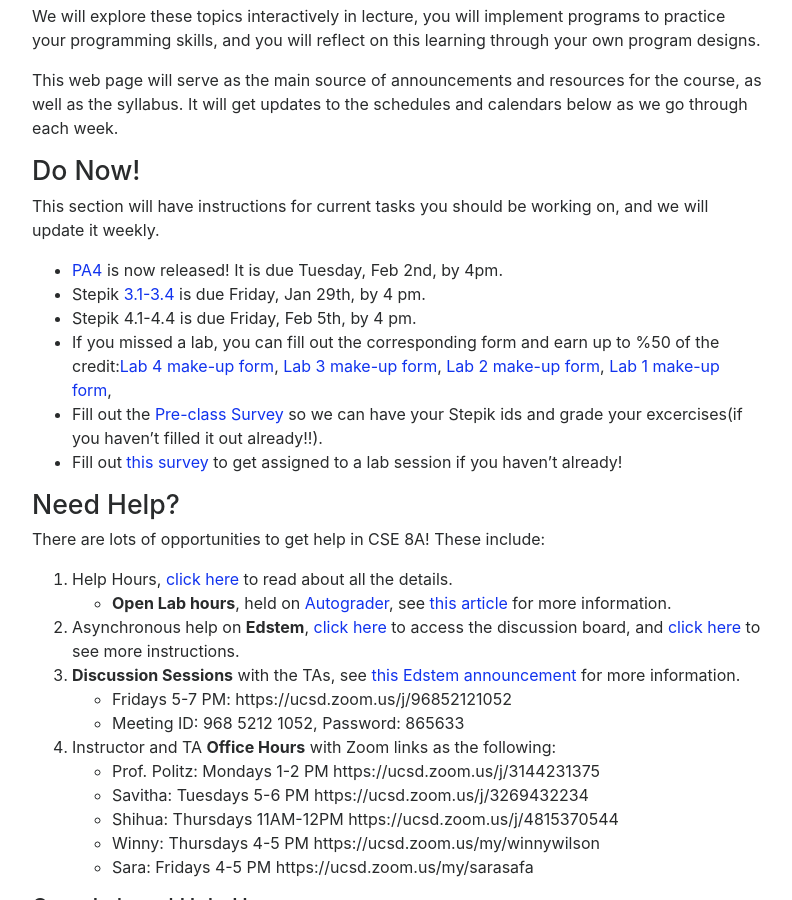
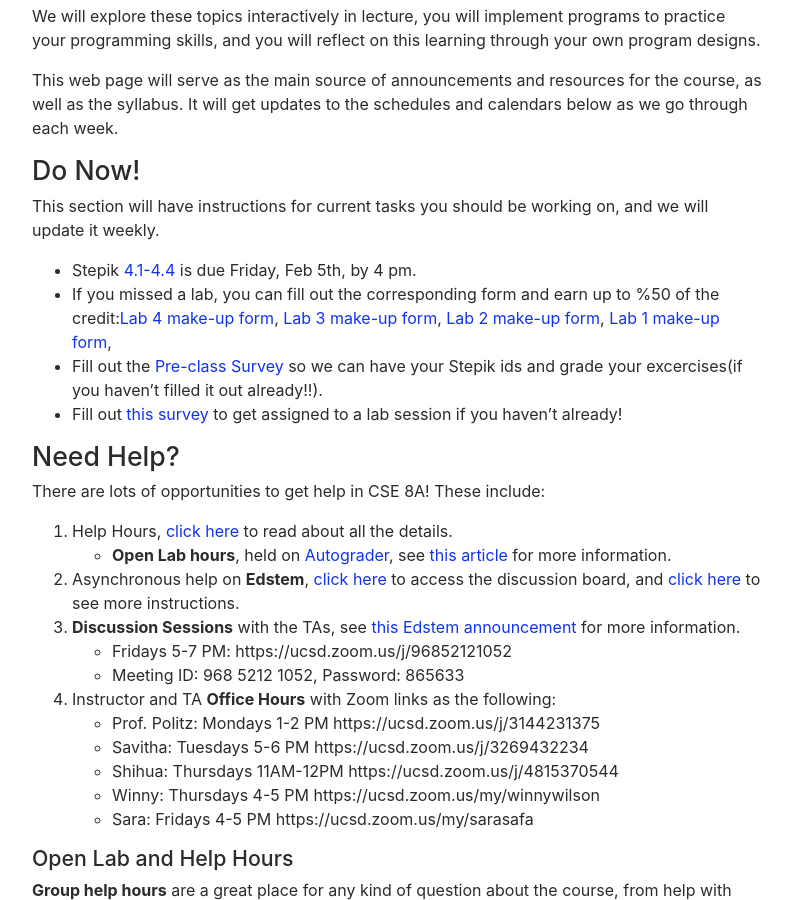
Before and after one commit to ucsd-cse8a-w21/ucsd-cse8a-w21.github.io, a Jekyll site: the page built from index.md, in a window 1280 px wide and 900 px high, scrolled down 683 px. Shown: the whole window, without its empty margins (243-1035 px from the left). Built offline with Jekyll 4.4.1, drawn with Linux system fonts in a browser that asks for light colours; nearby versions of some CDN libraries.

Commit message:
Update index.md

```diff
--- a/index.md
+++ b/index.md
@@ -28,9 +28,7 @@ and calendars below as we go through each week.
 This section will have instructions for current tasks you should be working
 on, and we will update it weekly.
 
-- [PA4](https://drive.google.com/file/d/1dvEJ8BDii9TzLRqnM7zsp9wRyfQBHsTs/view) is now released! It is due Tuesday, Feb 2nd, by 4pm.
-- Stepik [3.1-3.4](https://stepik.org/lesson/467758/step/1) is due Friday, Jan 29th, by 4 pm.
-- Stepik 4.1-4.4 is due Friday, Feb 5th, by 4 pm.
+- Stepik [4.1-4.4](https://stepik.org/lesson/467754/step/1?unit=458573) is due Friday, Feb 5th, by 4 pm.
 - If you missed a lab, you can fill out the corresponding form and earn up to %50 of the credit:[Lab 4 make-up form](https://forms.gle/6GvsRUKZAqs8x8Pr7), [Lab 3 make-up form](https://docs.google.com/forms/d/e/1FAIpQLSd34OGESkTY_MG_50luXb9NF_11-Cr94hGmgM-R-ple6NTtFg/viewform), [Lab 2 make-up form](https://forms.gle/q1s1Dr1KMe3RY77LA), [Lab 1 make-up form](https://forms.gle/QybphWqaceBJUVQR9),
 - Fill out the [Pre-class Survey](https://forms.gle/fu7V8UxvKEH3i6ef7) so we can have your Stepik ids and grade your excercises(if you haven't filled it out already!!).
 - Fill out [this
```
